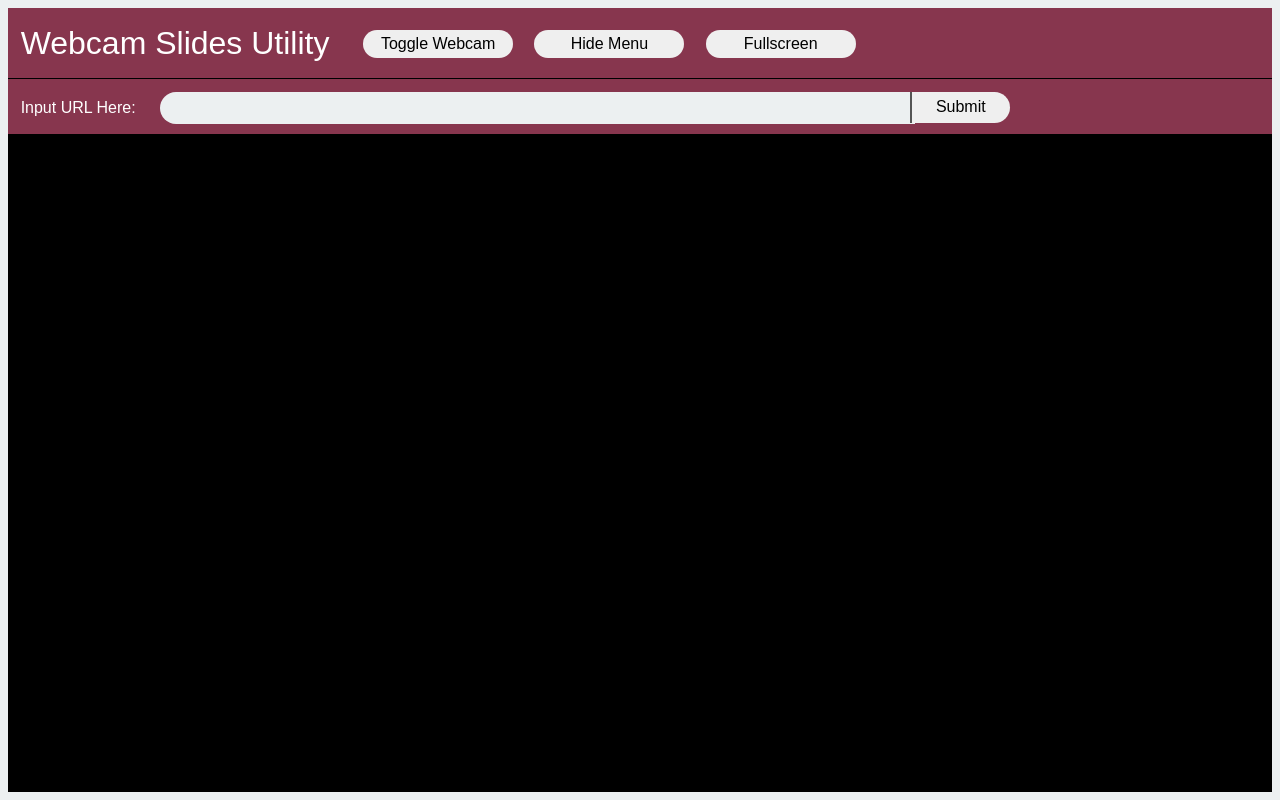
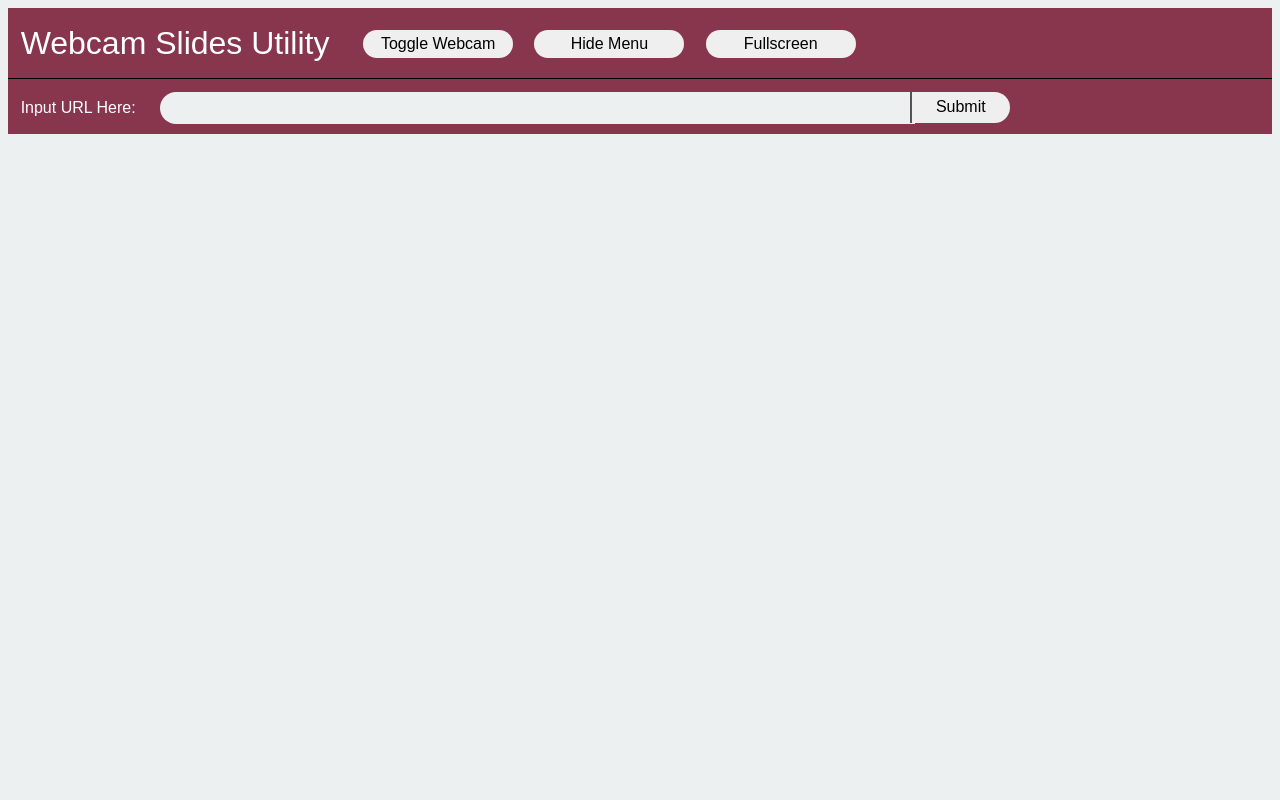
Before and after one commit to TimJackman/WebcamSlidesUtility, a plain HTML site: page index.html in a window 1280 px wide. Drawn offline with nearby package versions, Linux system fonts and the light colour scheme.

Commit message:
Update main.css

```diff
--- a/main.css
+++ b/main.css
@@ -381,12 +381,12 @@ hr {
     /*padding-top: 30px;*/
     height: 100%;
     width: 100%;
-    background-color: black;
+    background-color: #ecf0f1;
     /*display:none;*/
 }
 
 #slideshow {
     height: 100%;
-    width: 99.7%;
+    width: 100%;
 
 }
```
